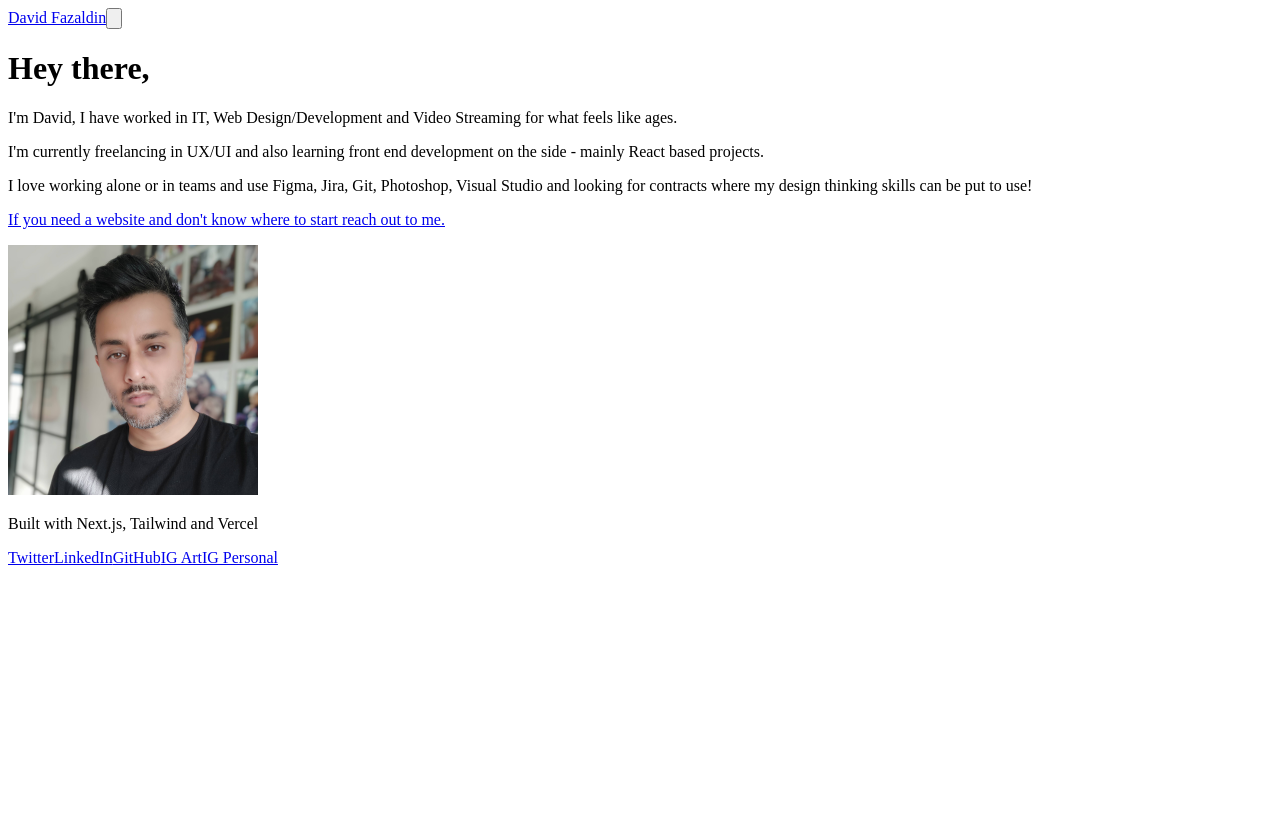
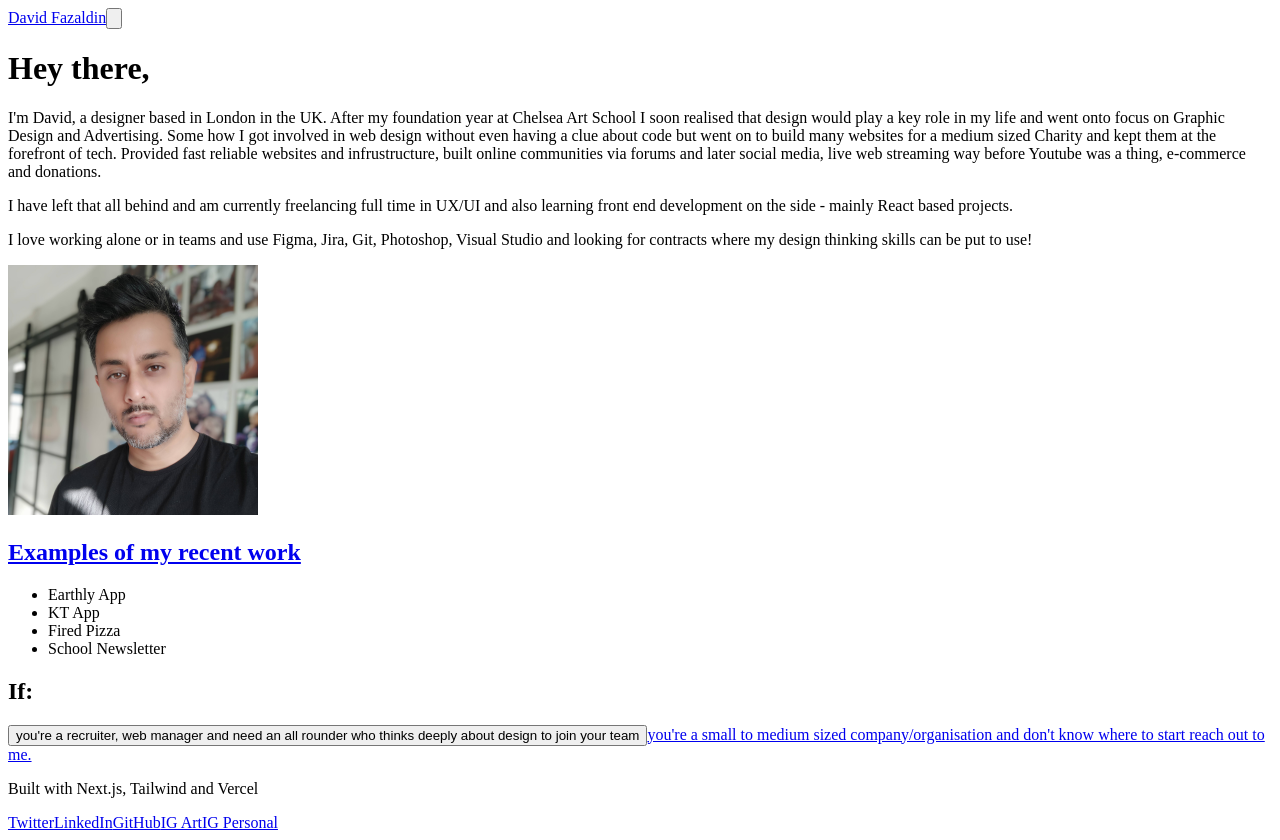
Before and after one commit to davofaz/nextjs-portfolio-site, a Next.js app: page / in a window 1280 px wide. Before the commit the page ends 800 px from the top, so only its background shows below. Built offline with nearby package versions, Linux system fonts and the light colour scheme.

Commit message:
added portfolio pages and recent work component

```diff
--- a/components/About.js
+++ b/components/About.js
@@ -12,12 +12,12 @@ const About = () => {
                     </h1>
                     <div className="mt-6 text-gray-800 dark:text-white">
                         <p className="mb-4">
-                            I'm David, I have worked in IT, Web Design/Development and Video Streaming for what feels like ages.</p>
-                        <p className="mb-4">I'm currently freelancing in UX/UI and also learning front end development on the side - mainly React based projects.</p>
+                            I'm David, a designer based in London in the UK. After my foundation year at Chelsea Art School I soon realised that design would play a key role in my life and went onto focus on Graphic Design and Advertising. Some how I got involved in web design without even having a clue about code but went on to build many websites for a medium sized Charity and kept them at the forefront of tech. Provided fast reliable websites and infrustructure, built online communities via forums and later social media, live web streaming way before Youtube was a thing, e-commerce and donations.</p>
+                        <p className="mb-4">I have left that all behind and am currently freelancing full time in UX/UI and also learning front end development on the side - mainly React based projects.</p>
                         <p className="mb-4">I love working alone or in teams and use Figma, Jira, Git, Photoshop, Visual Studio and looking for contracts where my design thinking skills can be put to use!</p>
 
 
-                        <p className="mb-4 font-bold"><a href="mailto:dfazaldin@gmail.com">If you need a website and don't know where to start reach out to me.</a></p>
+
                     </div>
                 </div>
                 <div className="flex-shrink-0 lg:mt-12 lg:px-4 mb-10">
--- /dev/null
+++ b/components/RecentWork.js
@@ -0,0 +1,19 @@
+import React from "react"
+import Link from 'next/link'
+
+const RecentWork = () => {
+    return (
+
+        <ul className="mt-8 flex">
+            <Link href="/portfolio/earthly-app"><li className="px-1 border m-4 w-1/4 h-52"><a>Earthly App</a></li></Link>
+            <Link href="/portfolio/kt-app"><li className="px-1 border m-4 w-1/4 h-52"><a>KT App</a></li></Link>
+            <Link href="/portfolio/fired-pizza"><li className="px-1 border m-4 w-1/4 h-52"><a>Fired Pizza</a></li></Link>
+            <Link href="/portfolio/school-newsletter"><li className="px-1 border m-4 w-1/4 h-52"><a>School Newsletter</a></li></Link>
+          </ul>
+
+
+
+    )
+}
+
+export default RecentWork
--- a/pages/index.js
+++ b/pages/index.js
@@ -1,16 +1,28 @@
 import Head from 'next/head'
+import Link from 'next/link'
 import About from '../components/About'
+import RecentWork from '../components/RecentWork'
 
 export default function Home() {
   return (
     <div className="space-y-14 lg:space-y-24">
       <Head>
-        <title>David Fazaldin</title>
+        <title>David Fazaldin - UX/UI Designer &amp; Front End Dev - well rounded 'web guy'</title>
         <link rel="icon" href="/favicon.ico" />
       </Head>
 
-      <main className="max-w-4xl mx-auto mt-16 antialiased">
+      <main className="px-4 max-w-4xl mx-auto mt-16 antialiased">
         <About/>
+        <div className="container px-4 mx-auto">
+          <h2 className="text-2xl font-bold text-gray-900 lg:text-2xl dark:text-white"><Link href="/portfolio/">Examples of my recent work</Link></h2>
+
+          <RecentWork/>
+          <h2 className="text-2xl font-bold text-gray-900 lg:text-2xl dark:text-white">If:</h2>
+          <div className="flex">
+            <Link href="mailto:dfazaldin@gmail.com"><button className="w-1/2 underline border rounded-3xl m-4 p-8  hover:bg-red-300" type="button" title="Email: dfazaldin@gmail.com">you're a recruiter, web manager and need an all rounder who thinks deeply about design to join your team</button></Link>
+            <Link href="mailto:dfazaldin@gmail.com"><a className="w-1/2 underline border rounded-3xl m-4 p-8  hover:bg-blue-300" type="button">you're a small to medium sized company/organisation and don't know where to start reach out to me.</a></Link>
+          </div>
+        </div>
       </main>
 
 
```
Also changed, not shown: pages/portfolio/earthly-app.js (added, +9 -0 lines), pages/portfolio/fired-pizza.js (added, +9 -0 lines), pages/portfolio/index.js (added, +13 -0 lines), pages/portfolio/kt-app.js (added, +9 -0 lines), pages/portfolio/school-newsletter.js (added, +9 -0 lines).
